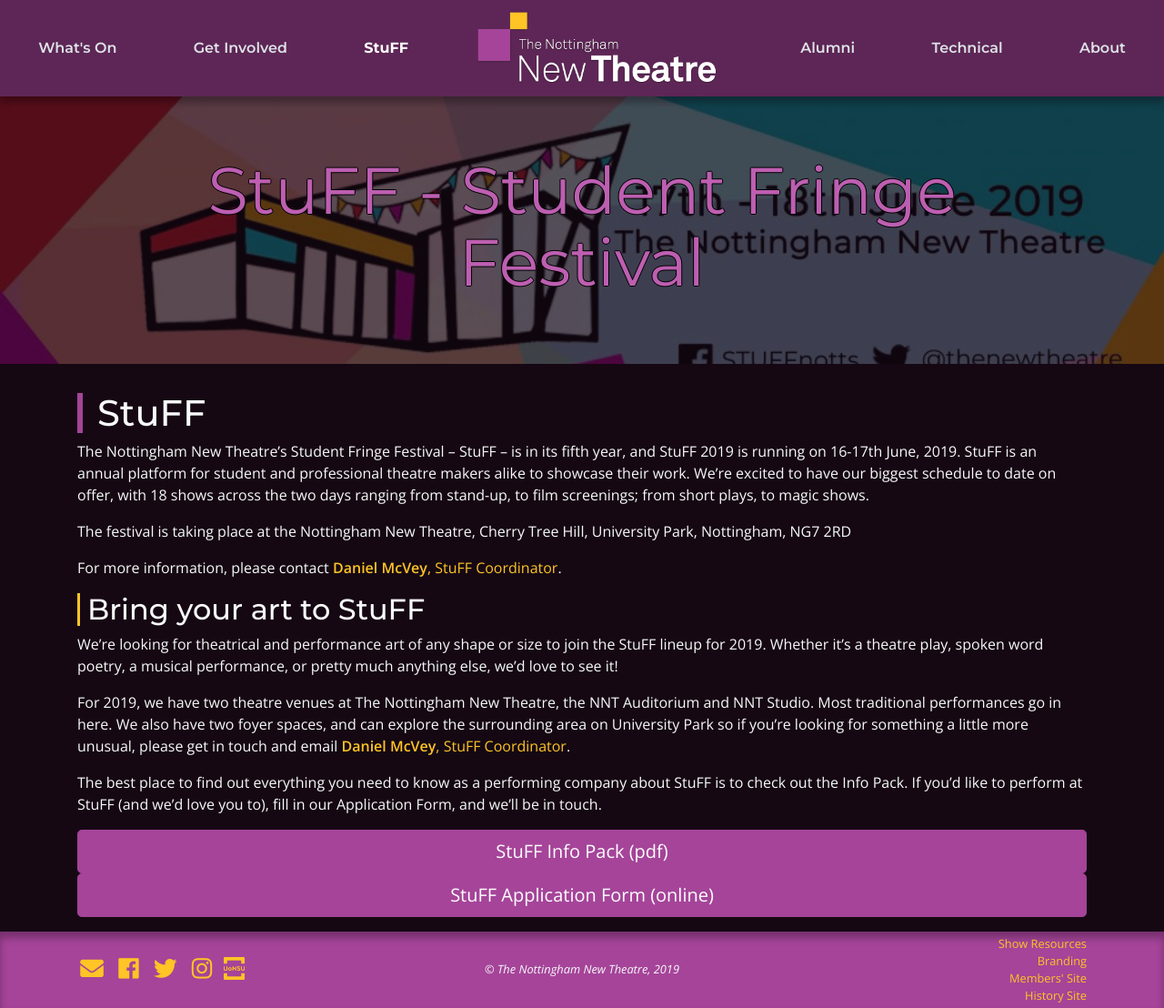
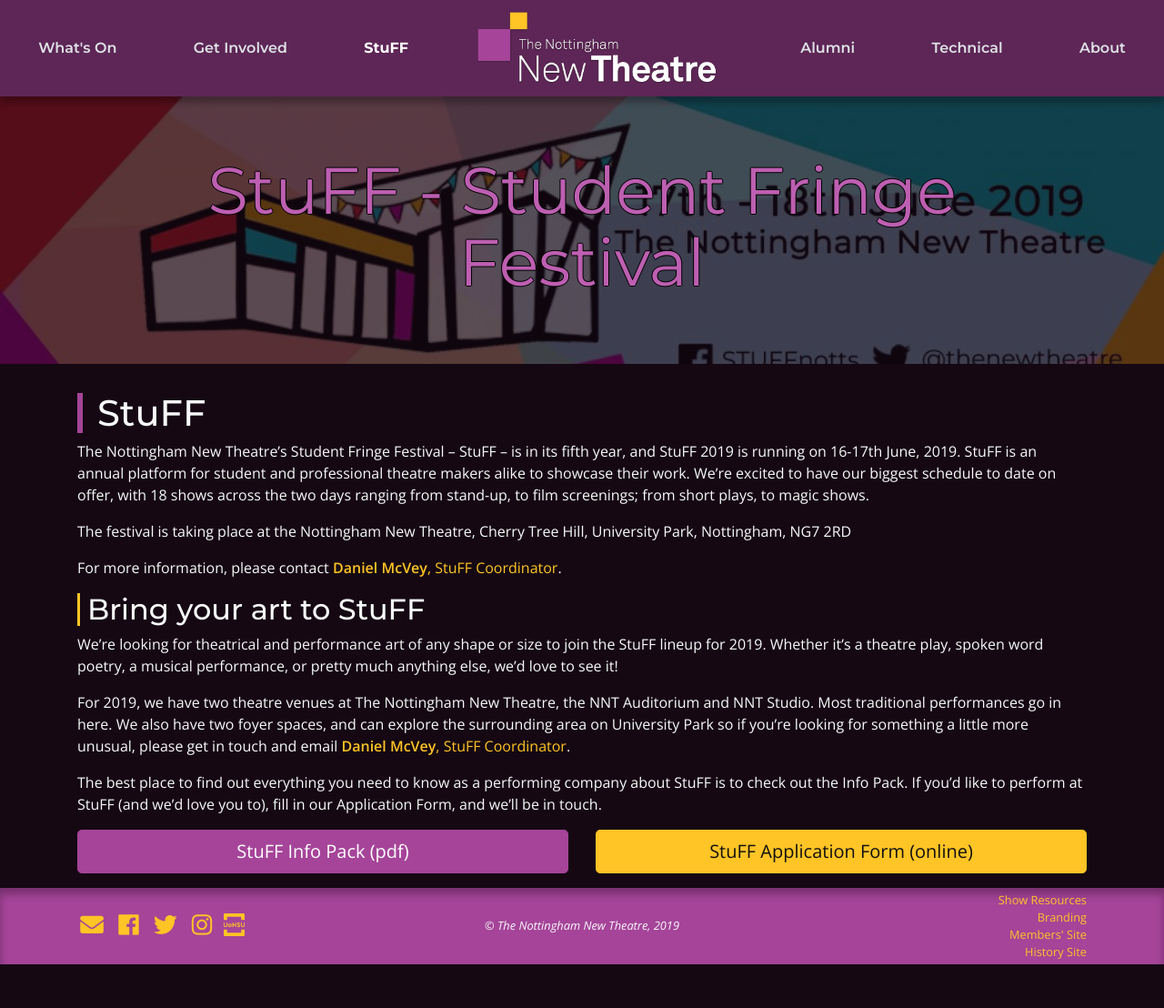
Before and after one commit to newtheatre/website, a Jekyll site: the page built from _content/stuff.md, in a window 1280 px wide. Shown: the whole page at 91% size. Built offline with Jekyll 4.4.1, drawn with Linux system fonts in a browser that asks for light colours; nearby versions of some CDN libraries; after the commit the page ends 1060 px from its top, so only the background shows below that.

Commit message:
Think i have fixed stuff buttons

```diff
--- a/_content/stuff.md
+++ b/_content/stuff.md
@@ -22,4 +22,16 @@ For 2019, we have two theatre venues at The Nottingham New Theatre, the NNT Audi
 
 The best place to find out everything you need to know as a performing company about StuFF is to check out the Info Pack. If you’d like to perform at StuFF (and we’d love you to), fill in our Application Form, and we’ll be in touch.
 
-{% include cta.html link="http://newtheatre.org.uk/stuff/info-pack" text="StuFF Info Pack (pdf)" %} {% include cta.html link="http://newtheatre.org.uk/stuff/apply" text="StuFF Application Form (online)" %}
+
+<div class="row">
+  <div class="col-md">
+
+{% include cta.html colour="purple" link="http://newtheatre.org.uk/stuff/info-pack" text="StuFF Info Pack (pdf)" %}
+
+  </div>
+  <div class="col-md">
+
+{% include cta.html colour="orange" link="http://newtheatre.org.uk/stuff/apply" text="StuFF Application Form (online)" %}
+
+  </div>
+</div>
```
